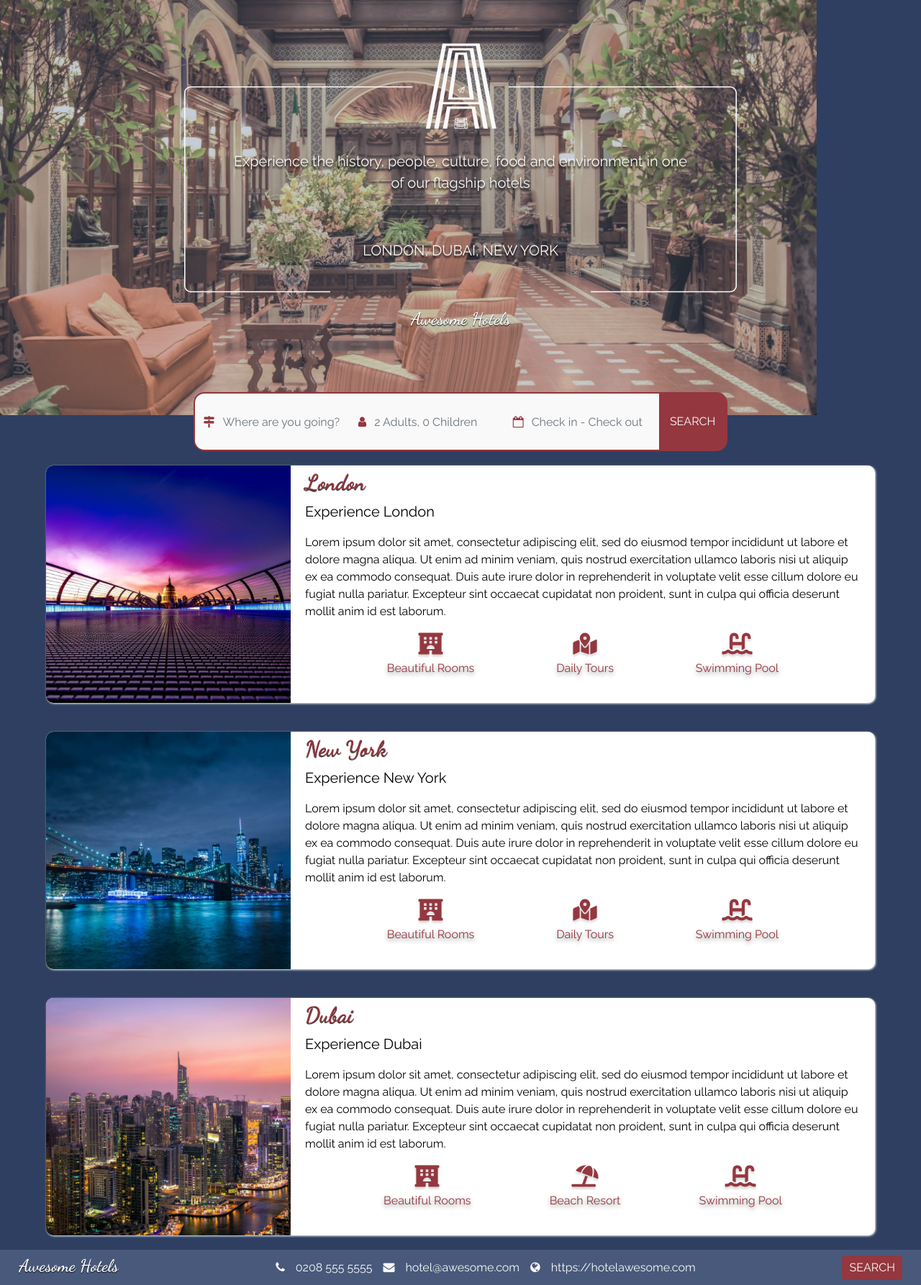
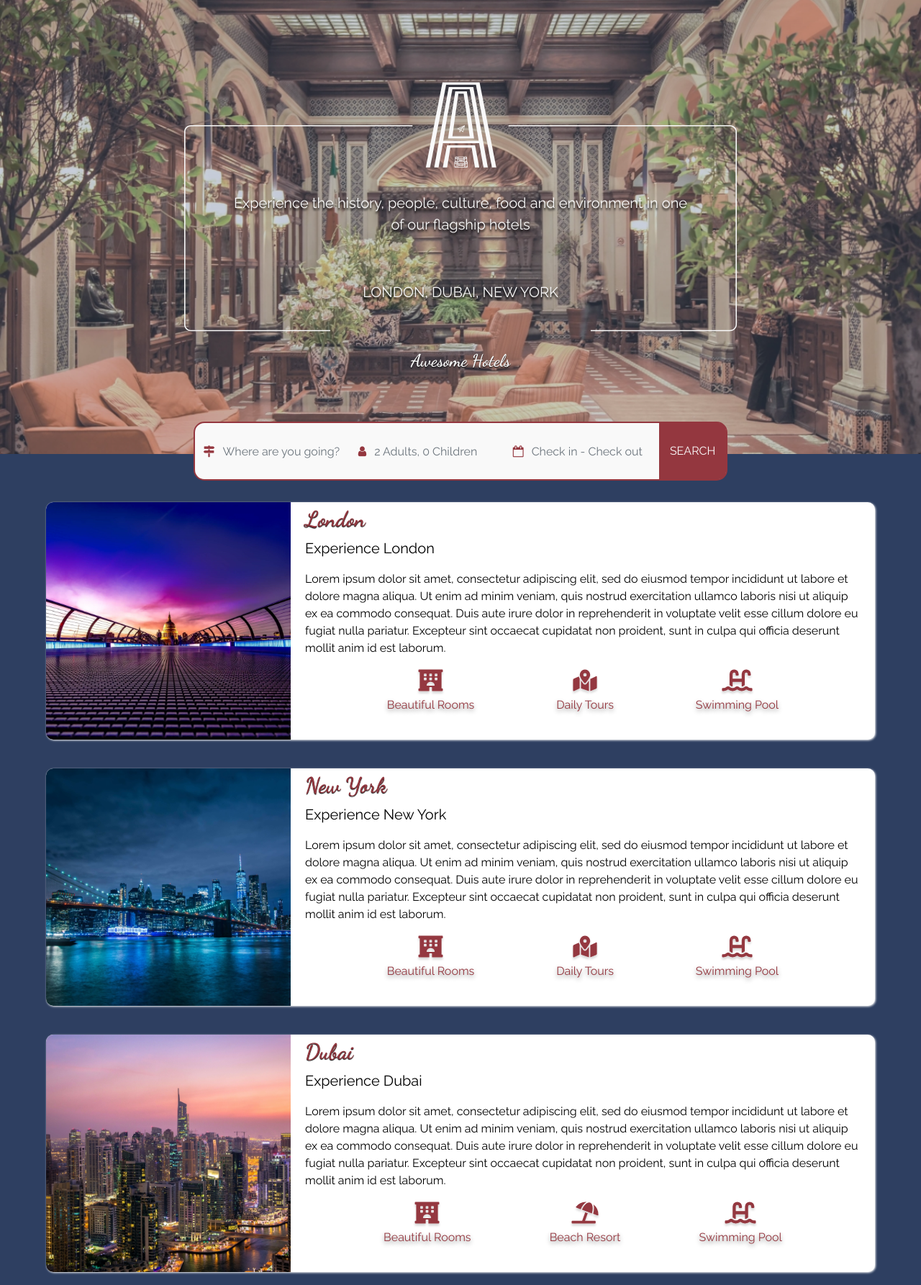
Before and after one commit to christinetrant/awesome-hotels, a plain HTML site: page index.html in a window 1280 px wide. Shown: the part 145-1931 px from the top of the page at 72% size. Drawn offline with nearby package versions, Linux system fonts and the light colour scheme.

Commit message:
tweaking bits

```diff
--- a/index.html
+++ b/index.html
@@ -77,7 +77,7 @@
           </li>
         </ul>
 
-        <button type="submit" class="btn">Book Now</button>
+        <button type="submit" class="btn bookNowBtn">Book Now</button>
       </div>
     </nav>
     <!-- /End Nav -->
@@ -93,25 +93,20 @@
       <div class="carousel-inner">
         <div class="carousel-item active">
           <img
-            class="d-block w-100 carousel-img"
+            class="d-block carousel-img"
             src="assets/img/hero-1.jpg"
             alt="First slide"
           />
         </div>
         <div class="carousel-item">
           <img
-            class="d-block w-100 carousel-img"
+            class="d-block carousel-img"
             src="assets/img/hero-2.jpg"
             alt="Second slide"
           />
         </div>
       </div>
       <div class="carousel-overlay">
-        <!-- <img
-          src="/assets/hero-logo.svg"
-          alt="awesome hotels logo"
-          class="hero-logo"
-        /> -->
         <div class="hero-text-content">
           <p class="hero-text">
             Experience the history, people, culture, food and environment in one
@@ -181,7 +176,7 @@
 
       <div class="input-group btn-div">
         <div class="d-flex align-items-center w-100">
-          <button type="submit" class="btn">Search</button>
+          <button type="submit" id="searchBtn" class="btn">Search</button>
         </div>
       </div>
     </form>
@@ -323,7 +318,7 @@
         </p>
       </div>
 
-      <button type="submit" class="btn">Search</button>
+      <button type="submit" class="btn bookNowBtn">Book now</button>
 
       <p class="copyright">Copyright ©2020 All rights reserved</p>
     </footer>
--- a/scripts.js
+++ b/scripts.js
@@ -0,0 +1,18 @@
+let bookNowBtn = document.querySelectorAll('.bookNowBtn');
+const searchBtn = document.getElementById('searchBtn');
+
+bookTrip = e => {
+  e.preventDefault();
+  console.log('ooh where are we going?');
+};
+
+searchTrip = e => {
+  e.preventDefault();
+  console.log("Let's have a look");
+};
+
+bookNowBtn.forEach(btn => {
+  btn.addEventListener('click', bookTrip);
+});
+
+searchBtn.addEventListener('click', searchTrip);
--- a/styles.css
+++ b/styles.css
@@ -75,7 +75,7 @@ button:focus {
 }
 .navbar-toggler-icon::before {
   font-family: FontAwesome;
-  content: '\f0c9'; /* fa-bars, fa-navicon */
+  content: '\f0c9';
   font-size: 30px;
   display: flex;
   color: var(--white);
@@ -89,12 +89,7 @@ button:focus {
 .navbar-toggler {
   border: none;
 }
-/* .show {
-  padding-bottom: 85px;
-} */
-/* .navbar {
-  background-color: var(--primary-opacity);
-} */
+
 .nav-bg {
   z-index: 100;
   margin-top: 10px;
@@ -165,13 +160,13 @@ button:focus {
 .hero-text-content {
   color: var(--white);
   text-align: center;
-  margin: 0 10%;
+  margin: 0 10% 7% 10%;
   font-size: 20px;
   font-weight: normal;
   text-shadow: 0px 3px 3px #000000;
   height: inherit;
   display: flex;
-  justify-content: center;
+  justify-content: flex-end;
   align-items: center;
   flex-direction: column;
 }
@@ -240,7 +235,7 @@ button:focus {
   justify-content: center;
   align-items: center;
   /* aos transition adds width */
-  overflow-x: hidden;
+  overflow: hidden;
 }
 .card {
   margin: 20px 0;
@@ -305,7 +300,7 @@ footer p span {
 /* Small devices (landscape phones, 576px and up) */
 @media only screen and (min-width: 576px) {
   .hero-text-content {
-    margin: 10% 25% 0;
+    margin: 0 25% 8% 25%;
   }
   .carousel-overlay {
     background-size: 52%;
@@ -317,6 +312,9 @@ footer p span {
   }
   .hero-name {
     margin-top: 5%;
+  }
+  .destination-cards {
+    margin-top: 10px;
   }
 }
 
@@ -333,20 +331,25 @@ footer p span {
     width: fit-content;
     border-radius: 5px;
   }
+
   .carousel-img {
-    max-height: 1030px;
-    height: 90vh;
+    height: 1030px;
+    max-height: 80vh;
   }
   .carousel-overlay {
     background: url(assets/hero-border-desktop.svg);
     background-size: 80%;
     background-repeat: no-repeat;
     background-position: center;
-    height: 1030px;
+    height: 65vh;
+    max-height: 1030px;
     display: flex;
     justify-content: space-between;
     align-items: center;
     flex-direction: column;
+  }
+  .hero-text-content {
+    margin: 0 25% 17% 25%;
   }
   .hero-text {
     margin: 5% auto;
@@ -403,12 +406,10 @@ footer p span {
   }
 
   .card {
-    /* margin: 20px 0; */
     width: 90%;
     max-width: 1170px;
     /* border: none; */
     box-shadow: 1px 1px 3px #f9f9f9;
-    /* border-radius: 10px; */
     flex-direction: row;
 
     max-height: 500px;
@@ -417,7 +418,6 @@ footer p span {
   .card-img-top {
     width: 50%;
     height: inherit;
-    /* max-height: 500px; */
     object-fit: cover;
     border-radius: 10px 0px 0 10px;
   }
@@ -456,6 +456,9 @@ footer p span {
 
 /* Large devices (desktops, 992px and up) */
 @media only screen and (min-width: 992px) {
+  .hero-text-content {
+    margin: 0 25% 9% 25%;
+  }
   .hero-text {
     margin: 10% auto;
   }
@@ -463,20 +466,10 @@ footer p span {
     margin-top: 10%;
   }
   .search-form {
-    /* color: var(--white); */
     width: fit-content;
     max-width: 1176px;
-    /* background-color: var(--white) !important;
-    border: 2px solid var(--danger-color); */
-    /* border-radius: 15px; */
-    /* display: flex; */
-    /* align-items: center; */
-    margin: -100px auto 0 auto;
-    /* flex-direction: row; */
-    /* z-index: 1; */
-    /* opacity: 1; */
-    /* padding: 20px 0; */
-    /* font-size: 16px; */
+
+    margin: -45px auto 0 auto;
   }
   .search-form hr {
     display: none;
@@ -493,24 +486,18 @@ footer p span {
     font-size: 40px;
     padding-left: 5px;
   }
-  .carousel {
-    top: -134px;
-  }
+
   .carousel-overlay {
-    /* background: url(assets/hero-border-desktop.svg); */
     background-size: 60%;
     background-repeat: no-repeat;
     background-position: center;
-    height: 1030px;
-    /* display: flex; */
-    /* justify-content: space-between; */
-    /* align-items: center; */
-    /* flex-direction: column; */
-  }
-  .search-form {
-    margin: -166px auto 0 auto;
+    max-height: 1030px;
+    height: 70vh;
   }
 
+  .hero-text-content {
+    margin: 0 25% 4% 25%;
+  }
   .hero-text {
     margin: 10% auto;
   }
```
